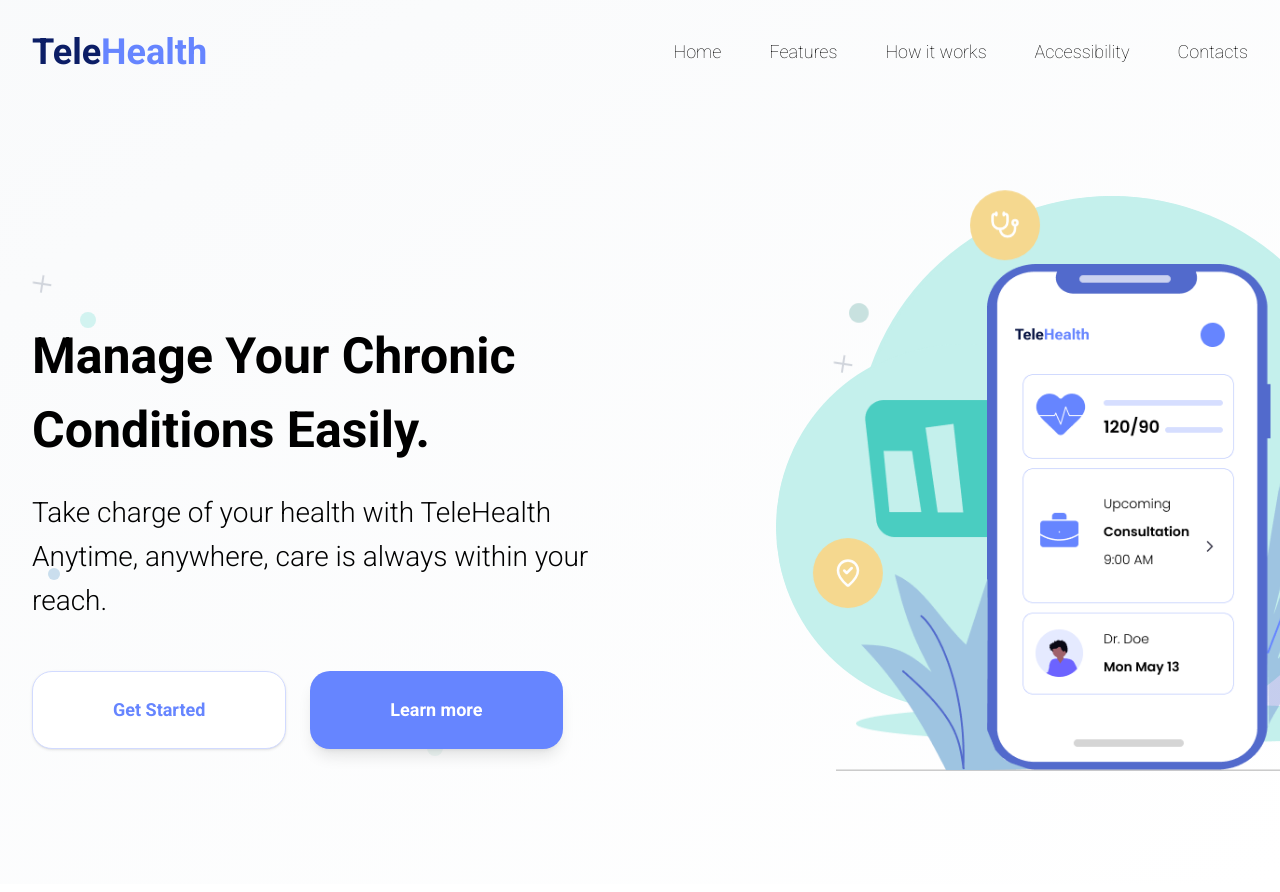
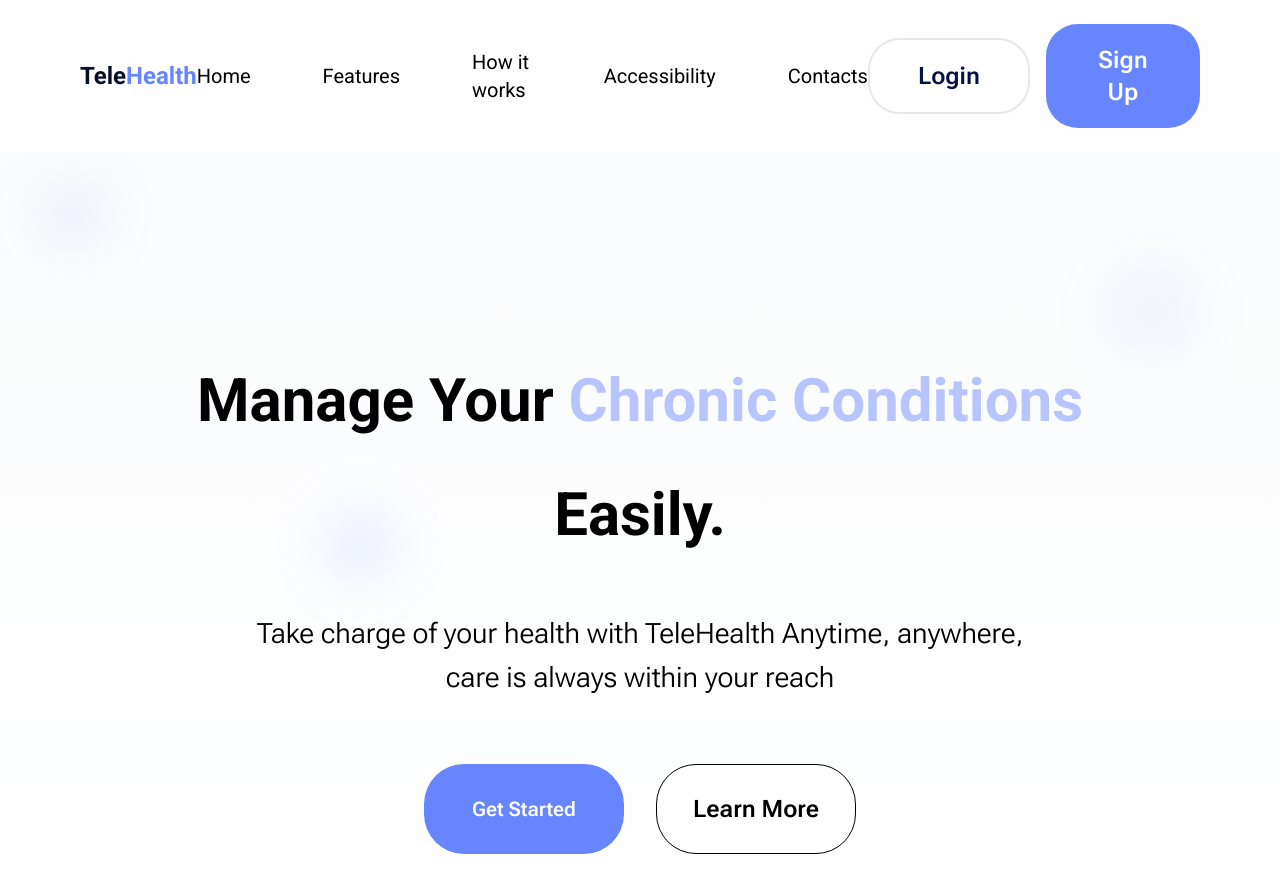
Before and after one commit to Echo-Sols-Ltd/Telehealth-web, a Next.js app: page / in a window 1280 px wide. Shown: the top 892 px of the page. Built offline with nearby package versions, Linux system fonts and the light colour scheme.

Commit message:
Improved

```diff
--- a/app/LandingPage.tsx
+++ b/app/LandingPage.tsx
@@ -1,210 +1,222 @@
 "use client";
-import Image from "next/image";
-import React from "react";
-import { Stethoscope, MapPinCheckInside } from "lucide-react";
+
+import { useEffect, useState } from "react";
 
 const LandingPage = () => {
+  const [isVisible, setIsVisible] = useState(false);
+  const [isMenuOpen, setIsMenuOpen] = useState(false);
+
+  useEffect(() => {
+    setIsVisible(true);
+  }, []);
+
+  const menuItems = [
+    "Home",
+    "Features",
+    "How it works",
+    "Accessibility",
+    "Contacts",
+  ];
+
+  const handleNavClick = () => {
+    setIsMenuOpen(false);
+  };
+
   return (
-    <div className="min-h-screen bg-linear-to-br from-gray-50 to-white overflow-hidden relative">
-      {/* Navigation */}
-      <nav className="container mx-auto px-8 py-8 flex items-center justify-between">
-        <div className="text-4xl font-bold text-[#0c1e66]">
-          Tele<span className="text-[#6685FF]">Health</span>
+    <div className="min-h-screen bg-linear-to-b from-gray-50 to-white overflow-hidden">
+      <nav className="relative top-0 left-0 right-0 z-50 bg-white/80">
+        <div className="max-w-[1920px] mx-auto px-4 sm:px-6 lg:px-20 py-6">
+          <div className="flex items-center justify-between">
+            <div
+              className={`transform transition-all duration-1000 ${isVisible ? "translate-x-0 opacity-100" : "-translate-x-20 opacity-0"}`}
+            >
+              <h1 className="text-3xl lg:text-[24px] font-bold leading-none">
+                <span className="text-[#080f2b]">Tele</span>
+                <span className="text-[#6685FF]">Health</span>
+              </h1>
             </div>
-        <div className="flex gap-12 text-lg font-extralight">
+
+            <div className="hidden lg:flex items-center gap-12 xl:gap-[72px]">
+              {menuItems.map((item, index) => (
                 <a
-            href="#home"
-            className="text-[#000000] hover:text-[#6685FF] transition font-roboto"
+                  key={item}
+                  href={`#${item.toLowerCase().replace(" ", "-")}`}
+                  className={`text-xl font-normal font-roboto text-black hover:text-[#6685FF] transition-all duration-300 transform hover:scale-105 ${isVisible ? "translate-y-0 opacity-100" : "-translate-y-10 opacity-0"}`}
+                  style={{ transitionDelay: `${100 + index * 50}ms` }}
                 >
-            Home
+                  {item}
                 </a>
+              ))}
+            </div>
+
+            <div className="flex items-center gap-4">
+              <button
+                className={`hidden sm:block px-8 lg:px-12 py-4 lg:py-5 text-xl lg:text-2xl font-semibold font-roboto-flex text-[#061242] bg-white border-2 border-gray-200 rounded-4xl hover:border-[#6685FF] hover:text-[#6685FF] transition-all duration-300 transform hover:scale-105 hover:shadow-lg ${isVisible ? "translate-x-0 opacity-100" : "translate-x-20 opacity-0"}`}
+                style={{ transitionDelay: "400ms" }}
+              >
+                Login
+              </button>
+              <button
+                className={`hidden lg:block px-6 sm:px-8 lg:px-12 py-4 lg:py-5 text-xl lg:text-2xl font-semibold font-roboto-flex text-white bg-[#6685FF] rounded-4xl hover:bg-[#5574ee] transition-all duration-300 transform hover:scale-105 hover:shadow-xl ${isVisible ? "translate-x-0 opacity-100" : "translate-x-20 opacity-0"}`}
+                style={{ transitionDelay: "500ms" }}
+              >
+                Sign Up
+              </button>
+            </div>
+
+            <button
+              className="lg:hidden p-2 text-[#6685FF] transition-transform duration-300"
+              onClick={() => setIsMenuOpen((prev) => !prev)}
+              aria-label={
+                isMenuOpen ? "Close navigation menu" : "Open navigation menu"
+              }
+              aria-expanded={isMenuOpen}
+            >
+              <svg
+                className="w-6 h-6"
+                fill="none"
+                stroke="currentColor"
+                viewBox="0 0 24 24"
+              >
+                {isMenuOpen ? (
+                  <path
+                    strokeLinecap="round"
+                    strokeLinejoin="round"
+                    strokeWidth={2}
+                    d="M6 6l12 12M18 6l-12 12"
+                  />
+                ) : (
+                  <path
+                    strokeLinecap="round"
+                    strokeLinejoin="round"
+                    strokeWidth={2}
+                    d="M4 6h16M4 12h16M4 18h16"
+                  />
+                )}
+              </svg>
+            </button>
+          </div>
+
+          {isMenuOpen && (
+            <div className="lg:hidden mt-4 rounded-3xl border border-gray-200 bg-white p-4 shadow-xl">
+              <div className="flex flex-col gap-4">
+                {menuItems.map((item) => (
                   <a
-            href="#features"
-            className="text-[#000000] hover:text-[#6685FF] transition font-roboto"
+                    key={item}
+                    href={`#${item.toLowerCase().replace(" ", "-")}`}
+                    onClick={handleNavClick}
+                    className="text-lg font-medium text-[#080f2b] transition-colors duration-200 hover:text-[#6685FF]"
                   >
-            Features
+                    {item}
                   </a>
-          <a
-            href="#how-it-works"
-            className="text-[#000000] hover:text-[#6685FF] transition font-roboto"
+                ))}
+                <div className="flex flex-col gap-3 pt-4 border-t border-gray-100">
+                  <button
+                    onClick={handleNavClick}
+                    className="w-full rounded-2xl border-2 border-gray-200 px-6 py-3 text-lg font-semibold text-[#061242] transition-all duration-200 hover:border-[#6685FF] hover:text-[#6685FF]"
                   >
-            How it works
-          </a>
-          <a
-            href="#accessibility"
-            className="text-[#000000] hover:text-[#6685FF] transition font-roboto"
+                    Login
+                  </button>
+                  <button
+                    onClick={handleNavClick}
+                    className="w-full rounded-2xl bg-[#6685FF] px-6 py-3 text-lg font-semibold text-white transition-all duration-200 hover:bg-[#5574ee]"
                   >
-            Accessibility
-          </a>
-          <a
-            href="#contacts"
-            className=" text-[#000000] hover:text-[#6685FF] transition font-roboto"
-          >
-            Contacts
-          </a>
+                    Sign Up
+                  </button>
+                </div>
+              </div>
+            </div>
+          )}
         </div>
       </nav>
 
-      {/* Main Hero Content */}
-      <div className="container mx-auto px-8 mt-20 relative">
-        <div className="grid grid-cols-2 gap-8 items-center">
-          {/* Left Content */}
-          <div className="relative z-10">
-            <h5 className="text-[50px] font-bold leading-[74px] mb-6 text-[#000000] font-roboto">
-              Manage Your Chronic Conditions Easily.
-            </h5>
-            <p className="text-[28px] font-light leading-[44px] text-[#000000] mb-12">
-              Take charge of your health with TeleHealth Anytime, anywhere, care
-              is always within your reach.
+      <section className="pt-32 sm:pt-40 lg:pt-48 pb-16 sm:pb-20 lg:pb-24 px-4 sm:px-6 lg:px-20">
+        <div className="max-w-[1400px] mx-auto text-center">
+          <h2
+            className={`text-2xl sm:text-4xl lg:text-[60px] font-bold font-roboto leading-tight lg:leading-[114px] mb-6 sm:mb-8 lg:mb-10 transform transition-all duration-1000 ${isVisible ? "translate-y-0 opacity-100" : "translate-y-20 opacity-0"}`}
+            style={{ transitionDelay: "200ms" }}
+          >
+            <span className="text-black">Manage Your </span>
+            <span className="text-[#9EB1FE] block sm:inline animate-pulse">
+              Chronic Conditions
+            </span>
+            <span className="text-black block mt-2 sm:mt-0">Easily.</span>
+          </h2>
+
+          <p
+            className={`text-lg sm:text-xl lg:text-[28px] font-light font-roboto-flex leading-relaxed lg:leading-[44px] text-black max-w-[1100px] mx-auto mb-10 sm:mb-12 lg:mb-16 transform transition-all duration-1000 ${isVisible ? "translate-y-0 opacity-100" : "translate-y-20 opacity-0"}`}
+            style={{ transitionDelay: "400ms" }}
+          >
+            Take charge of your health with TeleHealth Anytime, anywhere,{" "}
+            <br className="hidden sm:block" />
+            care is always within your reach
           </p>
-            <div className="flex gap-6">
-              <button className="px-20 py-6 bg-white border border-[#D1DAFF] rounded-[20px] text-[#6685FF] font-semibold text-lg hover:bg-[#6685FF] hover:text-white transition shadow-sm">
+
+          <div
+            className={`flex flex-col sm:flex-row items-center justify-center gap-6 sm:gap-8 transform transition-all duration-1000 ${isVisible ? "translate-y-0 opacity-100" : "translate-y-20 opacity-0"}`}
+            style={{ transitionDelay: "600ms" }}
+          >
+            <button className="w-full sm:w-auto min-w-[250px] sm:min-w-[200px] h-[90px] bg-[#6685FF] text-white text-xl font-semibold font-roboto-flex rounded-[40px] hover:bg-[#5574ee] transition-all duration-300 transform hover:scale-105 hover:shadow-2xl active:scale-95 group ">
+              <span className="inline-block group-hover:animate-bounce">
                 Get Started
+              </span>
             </button>
-              <button className="px-20 py-6 bg-[#6685FF] rounded-[20px] text-white font-semibold text-lg hover:bg-[#5575EE] transition shadow-lg">
-                Learn more
+            <button className="w-full sm:w-auto min-w-[250px] sm:min-w-[200px] h-[80px] sm:h-[90px] bg-white text-black text-2xl font-semibold font-roboto-flex rounded-[40px] border border-black hover:bg-black hover:text-white transition-all duration-300 transform hover:scale-105 hover:shadow-2xl active:scale-95">
+              Learn More
             </button>
           </div>
         </div>
 
-          {/* Right Content - Phone Illustration */}
-          <div className="relative h-[700px]">
-            {/* Background Elements */}
-            <Image
-              src="/images/ellipsebig.png"
-              alt="Ellipse"
-              width={512}
-              height={20}
-              className="absolute top-[12px] left-[200px] opacity-100 bg-[#C4F0EC] rounded-full z-10"
-            />
-            <Image
-              src="/images/ellipse1.png"
-              alt="Ellipse2"
-              width={380}
-              height={350}
-              className="absolute top-[160px] left-[120px] opacity-100 rounded-full bg-[#C4F0EC] z-20"
-            />
-
-            <Image
-              src="/images/mobile.png"
-              alt="mobile"
-              width={635}
-              height={544}
-              className="absolute top-[80px] left-[180px] z-30"
-            />
-            <Image
-              src="/images/ellipse2.png"
-              alt="Ellipse"
-              width={1750}
-              height={11120}
-              className="absolute top-[520px] left-[200px] z-0"
-            />
-
-            {/* Floating Icons */}
-            <div className="absolute top-5 left-80 w-[70px] h-[70px] opacity-100 rotate-0 bg-[#F5D88F] z-10 rounded-full flex items-center justify-center animate-orbit">
-              <Stethoscope className="text-white w-[30px] h-[30px]" />
-            </div>
-
-            <div className="absolute top-[360px] left-44 w-[70px] h-[70px] opacity-100 rotate-0 bg-[#F5D88F] z-30 rounded-full flex items-center justify-center animate-orbit-delayed">
-              <MapPinCheckInside className="text-white w-[30px] h-[30px]" />
-            </div>
-          </div>
-
-          {/* Health Card */}
-        </div>
-
-        {/* Upcoming Consultation Card */}
-
-        {/* Doctor Card */}
-
-        {/* Decorative Plus Signs */}
-        <div className="absolute top-20 left-8 text-gray-300 text-4xl font-light animate-spin-slow">
-          +
-        </div>
-        <div className="absolute top-40 right-1/3 text-gray-300 text-4xl font-light animate-spin-slow">
-          +
-        </div>
-        <div className="absolute bottom-40 left-1/4 text-gray-300 text-4xl font-light animate-spin-slow">
-          +
-        </div>
-        <div className="absolute top-32 right-48 text-gray-300 text-4xl font-light animate-spin-slow">
-          +
-        </div>
-
-        {/* Decorative Dots */}
-        <div className="absolute top-32 left-20 w-4 h-4 bg-[#C4F0EC] rounded-full animate-pulse"></div>
-        <div className="absolute top-64 right-24 w-3 h-3 bg-[#B8D4E8] rounded-full   animate-pulse"></div>
-        <div className="absolute bottom-32 left-1/3 w-4 h-4 bg-[#E8F4F2] rounded-full  animate-pulse"></div>
-        <div className="absolute top-48 right-1/4 w-3 h-3 bg-[#D1E8E2] rounded-full  animate-pulse"></div>
-        <div className="absolute bottom-64 right-12 w-4 h-4 bg-[#C4F0EC] rounded-full animate-pulse "></div>
-        <div className="absolute top-96 left-12 w-3 h-3 bg-[#B8D4E8] rounded-full  animate-pulse"></div>
-      </div>
-
-      <div className="absolute opacity-10 bg-white">
-        <div className="bg-[#EFF1FA] w-[1732px] h-[208px] top-[1640px]"></div>
-      </div>
-
+        <div className="absolute top-1/4 left-10 w-16 h-16 bg-[#6685FF]/10 rounded-full blur-xl animate-float"></div>
+        <div className="absolute top-1/3 right-20 w-24 h-24 bg-[#9EB1FE]/10 rounded-full blur-xl animate-float-delayed"></div>
+        <div className="absolute bottom-1/4 left-1/4 w-20 h-20 bg-[#6685FF]/10 rounded-full blur-xl animate-float-slow"></div>
+      </section>
       <style jsx>{`
         @keyframes float {
           0%,
           100% {
-            transform: translateY(0px);
+            transform: translateY(0) scale(1);
           }
           50% {
-            transform: translateY(-20px);
+            transform: translateY(-20px) scale(1.1);
           }
         }
+
         @keyframes float-delayed {
           0%,
           100% {
-            transform: translateY(0px);
+            transform: translateY(0) scale(1);
           }
           50% {
-            transform: translateY(-15px);
+            transform: translateY(-30px) scale(1.15);
           }
         }
-        @keyframes orbit {
-          0% {
-            transform: rotate(0deg) translateX(15px) rotate(0deg);
+
+        @keyframes float-slow {
+          0%,
+          100% {
+            transform: translateY(0) scale(1);
           }
-          100% {
-            transform: rotate(360deg) translateX(15px) rotate(-360deg);
+          50% {
+            transform: translateY(-15px) scale(1.05);
           }
         }
-        @keyframes orbit-delayed {
-          0% {
-            transform: rotate(0deg) translateX(20px) rotate(0deg);
+
+        .animate-float {
+          animation: float 4s ease-in-out infinite;
         }
-          100% {
-            transform: rotate(360deg) translateX(20px) rotate(-360deg);
+
+        .animate-float-delayed {
+          animation: float-delayed 5s ease-in-out infinite;
+          animation-delay: 1s;
         }
-        }
-        @keyframes spin-slow {
-          0% {
-            transform: rotate(0deg);
-          }
-          100% {
-            transform: rotate(360deg);
-          }
-        }
-        .animate-float {
-          animation: float 3s ease-in-out infinite;
-        }
-        .animate-float-delayed {
-          animation: float-delayed 3s ease-in-out infinite 1.5s;
-        }
-        .animate-orbit {
-          animation: orbit 8s linear infinite;
-        }
-        .animate-orbit-delayed {
-          animation: orbit-delayed 10s linear infinite;
-        }
-        .animate-spin-slow {
-          animation: spin-slow 20s linear infinite;
+
+        .animate-float-slow {
+          animation: float-slow 6s ease-in-out infinite;
+          animation-delay: 2s;
         }
       `}</style>
     </div>
   );
 };
-
 export default LandingPage;
```
Lines whose indentation alone changed are shown as unchanged.
